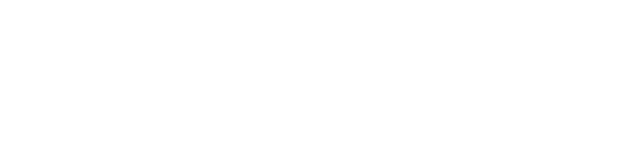
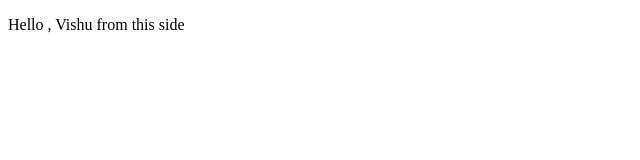
Before and after one commit to Vishu-panchal/My_first_Repo, a plain HTML site: page index.html in a window 1280 px wide. Shown: the whole page, without its empty margins (0-640 px from the left). Drawn offline with Linux system fonts and the light colour scheme.

Commit message:
Update index.html

```diff
--- a/index.html
+++ b/index.html
@@ -6,6 +6,6 @@
     <title>Document</title>
 </head>
 <body>
-
+    <p> Hello , Vishu from this side </p>
 </body>
 </html>
```
